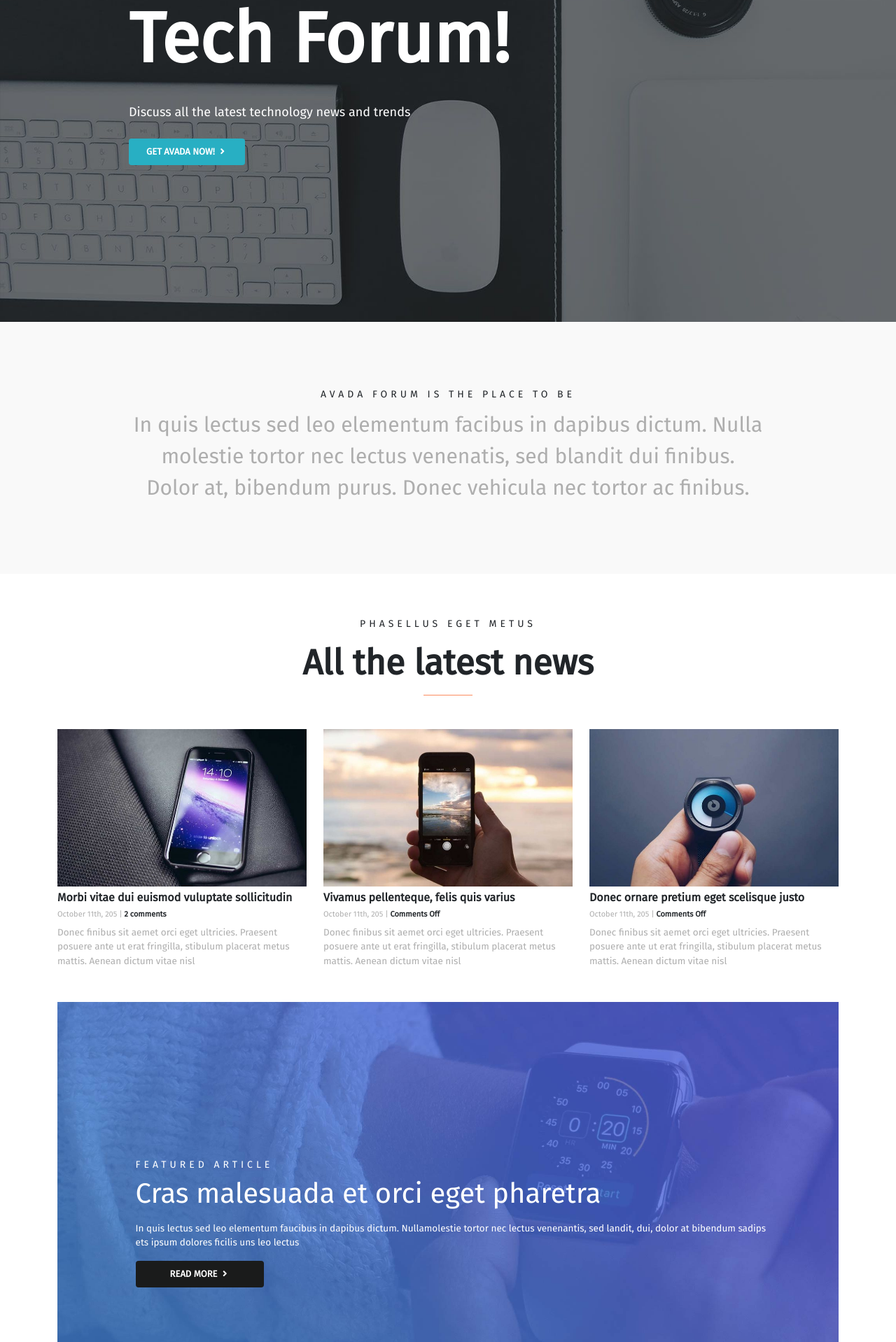
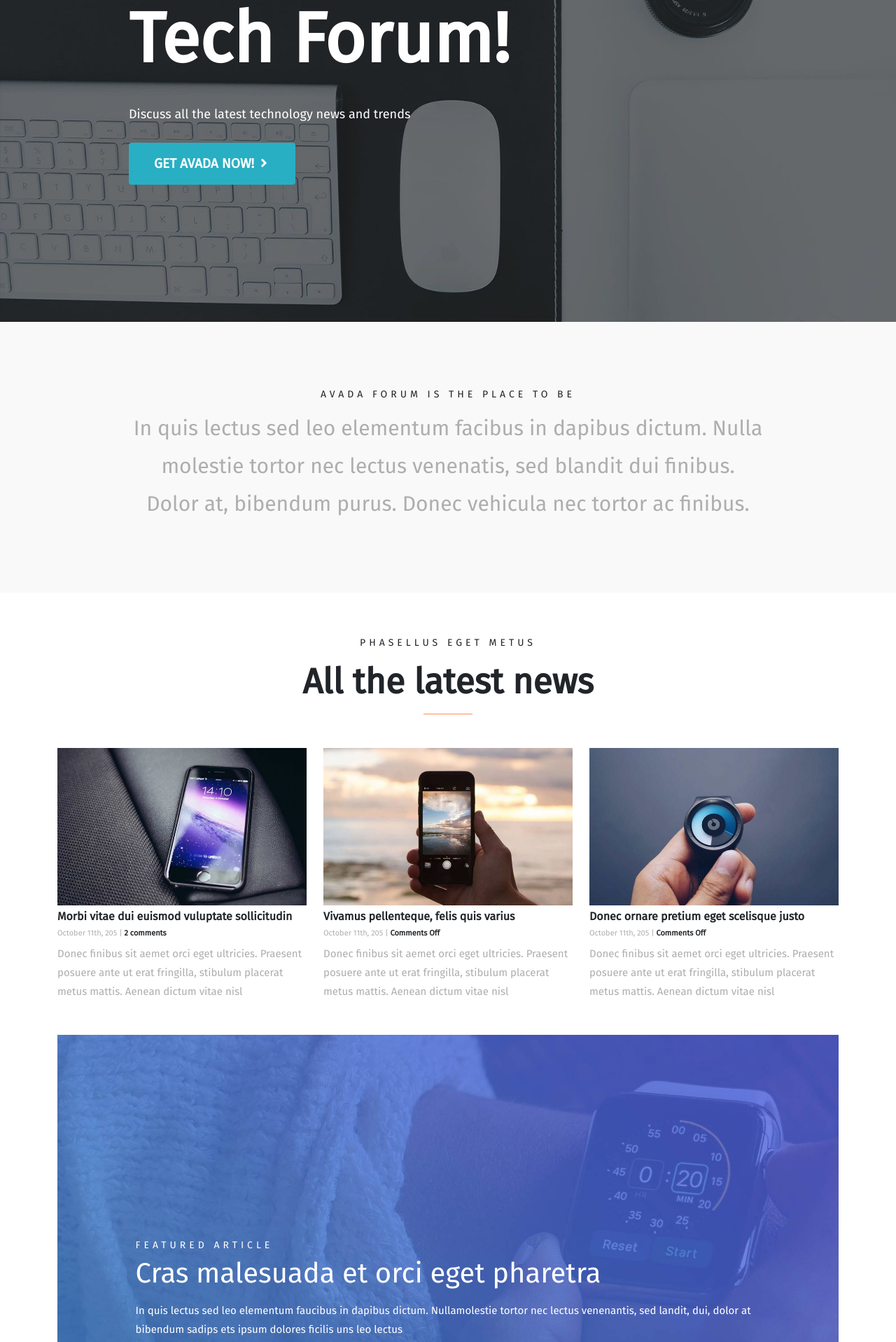
Before and after one commit to FabrizioFornone/proj-html-vuejs, a Vue app: page / in a window 1280 px wide. Shown: the part 340-2258 px from the top of the page at 70% size. Built offline with nearby package versions, Linux system fonts and the light colour scheme.

Commit message:
burtton different classes implemented + Exercise Finished

```diff
--- a/src/components/CommunityAndSubscribeBox.vue
+++ b/src/components/CommunityAndSubscribeBox.vue
@@ -7,7 +7,7 @@
           Nulla molestie tortor nec lectus venenatis, sed blandit dui finibus.
           Curabitur feugiat vuluptate purus ipsums dolores ficilis uns etra
         </p>
-        <button class="text-uppercase fw-bold my-2 rounded btn">
+        <button class="text-uppercase fw-bold my-2 rounded btn eastern-blue-btn">
           <a href="#">Sign up</a> <i class="fas fa-angle-right px-1"></i>
         </button>
       </div>
@@ -16,7 +16,7 @@
       <div class="text-center">
         <h4 class="py-3 fw-bold">Subscribe to our Newsletter</h4>
         <input class="py-3 px-3" type="text" placeholder="Insert your email*" />
-        <button class="text-uppercase fw-bold mx-3 rounded btn">
+        <button class="text-uppercase fw-bold mx-3 rounded btn black-btn">
           <a href="#">send</a>
         </button>
       </div>
--- a/src/components/FeaturedArticleBox.vue
+++ b/src/components/FeaturedArticleBox.vue
@@ -10,7 +10,7 @@
             Nullamolestie tortor nec lectus venenantis, sed landit, dui, dolor
             at bibendum sadips ets ipsum dolores ficilis uns leo lectus
           </p>
-          <button class="text-uppercase fw-bold my-2 px-5 py-2 rounded btn">
+          <button class="text-uppercase fw-bold my-3 rounded btn black-btn">
             <a href="#"></a>read more
             <i class="fas fa-angle-right px-1"></i>
           </button>
--- a/src/components/HeaderBox.vue
+++ b/src/components/HeaderBox.vue
@@ -16,7 +16,7 @@
             >
               <a class="d-flex align-items-center" href="#">{{ item }}</a>
             </li>
-            <button class="text-uppercase fw-bold rounded btn">
+            <button class="text-uppercase fw-bold rounded btn black-btn ">
               <a href="#">join us</a>
             </button>
             <i id="lens" class="fas fa-search px-4"></i>
--- a/src/components/JumbotronBox.vue
+++ b/src/components/JumbotronBox.vue
@@ -4,7 +4,7 @@
       <div>
         <h1 class="fw-bold">Tech Forum!</h1>
         <p class="py-4">Discuss all the latest technology news and trends</p>
-        <button class="text-uppercase fw-bold px-4 py-2 rounded btn">
+        <button class="text-uppercase fw-bold rounded btn eastern-blue-btn">
           <a href="#"></a>get avada now! <i class="fas fa-angle-right px-1"></i>
         </button>
       </div>
--- a/src/components/TutorialAndGuideBox.vue
+++ b/src/components/TutorialAndGuideBox.vue
@@ -13,7 +13,7 @@
               Nullamolestie tortor nec lectus venenantis, sed landit, dui, dolor
               at bibendum sadips ets ipsum dolores ficilis uns leo lectus
             </p>
-            <button class="text-uppercase fw-bold my-2 px-5 py-2 rounded btn">
+            <button class="text-uppercase fw-bold my-3 rounded btn black-btn">
               <a href="#"></a>read more
               <i class="fas fa-angle-right px-1"></i>
             </button>
--- a/src/style/communityAndSubscribeStyle.scss
+++ b/src/style/communityAndSubscribeStyle.scss
@@ -1,12 +1,4 @@
 @import "@/style/variabiles.scss";
-
-button {
-  font-size: 13px;
-
-  a {
-    color: $white;
-  }
-}
 
 .colored-background {
   background: url(/img/bg_colored.jpg) center center;
@@ -27,8 +19,9 @@ button {
     }
 
     button {
-      background-color: $eastern-blue;
-      color: $white;
+      a {
+        color: $white;
+      }
     }
   }
 }
@@ -44,15 +37,15 @@ button {
     left: 50%;
     transform: translate(-50%, -50%);
 
-    button {
-      background-color: $black;
-      padding: 5px 50px;
+    input {
+      border: none;
+      width: 600px;
     }
 
-    input {
-      border: none;
-      padding: 5px 5px;
-      width: 400px;
+    button {
+      a {
+        color: $white;
+      }
     }
   }
 }
--- a/src/style/featuredArticleStyle.scss
+++ b/src/style/featuredArticleStyle.scss
@@ -3,7 +3,7 @@
 .bg-blue {
   background: url(/img/bg_blue.jpg);
   background-size: cover;
-  height: 500px;
+  height: 650px;
   position: relative;
 
   > div {
@@ -15,11 +15,5 @@
     p {
       max-width: 90%;
     }
-
-    button {
-      background-color: $black;
-      color: $white;
-      font-size: 13px;
-    }
   }
 }
--- a/src/style/headerStyle.scss
+++ b/src/style/headerStyle.scss
@@ -54,7 +54,6 @@ header {
           }
 
           button {
-            background-color: $black;
             padding: 8px 20px;
             font-size: 10px;
 
--- a/src/style/jumbotronStyle.scss
+++ b/src/style/jumbotronStyle.scss
@@ -24,12 +24,6 @@
       p {
         font-size: 18px;
       }
-
-      button {
-        background-color: $eastern-blue;
-        color: $white;
-        font-size: 13px;
-      }
     }
   }
 }
--- a/src/style/main.scss
+++ b/src/style/main.scss
@@ -17,8 +17,19 @@ a {
   text-decoration: none;
 }
 
+.eastern-blue-btn {
+  background-color: $eastern-blue;
+}
+
+.black-btn {
+  background-color: $black;
+}
+
 .btn {
   border-color: transparent;
+  color: $white;
+  font-size: 19px;
+  padding: 15px 35px;
   &:hover {
     background-color: $salmon !important;
   }
@@ -42,7 +53,8 @@ hr:not([size]) {
 
 p {
   margin-bottom: 0;
-  font-size: 13.5px;
+  font-size: 15px;
+  line-height: 1.8;
 }
 
 .subtitle {
--- a/src/style/tutorialAndGuideStyle.scss
+++ b/src/style/tutorialAndGuideStyle.scss
@@ -19,12 +19,6 @@
     p {
       max-width: 90%;
     }
-
-    button {
-      background-color: $black;
-      color: $white;
-      font-size: 13px;
-    }
   }
 }
 
```
